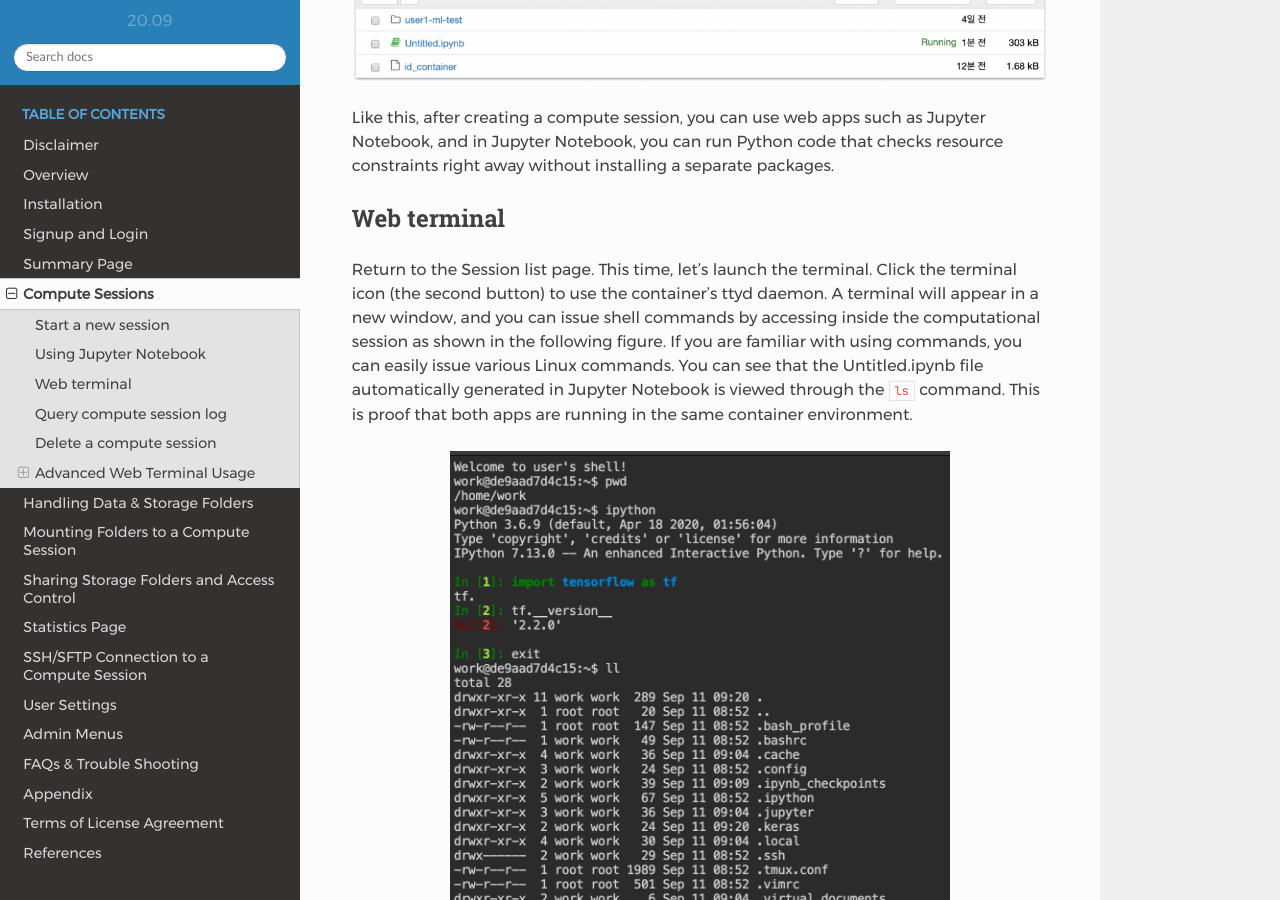
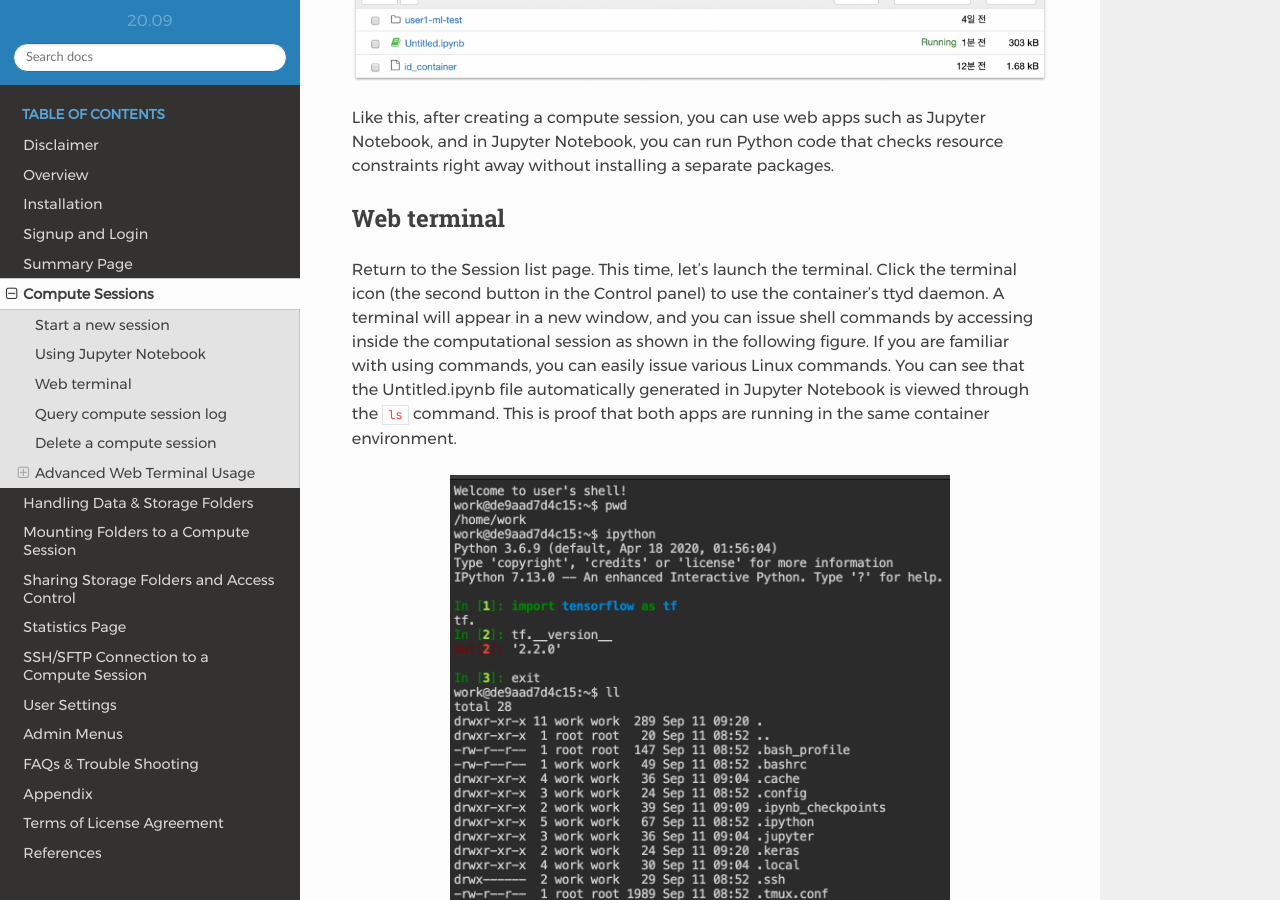
Before and after one commit to lablup/backend.ai-docs-webui, a Sphinx documentation site: the page built from docs/sessions_all/sessions_all.rst, in a window 1280 px wide and 900 px high, scrolled down 6814 px. Built offline with Sphinx 7.4.7 and the Read the Docs theme 2.0.0, drawn with Linux system fonts in a browser that asks for light colours.

Commit message:
added detail for button location

```diff
--- a/docs/sessions_all/sessions_all.rst
+++ b/docs/sessions_all/sessions_all.rst
@@ -208,7 +208,7 @@ Web terminal
 ------------
 
 Return to the Session list page. This time, let's launch the terminal. Click the
-terminal icon (the second button) to use the container's ttyd daemon. A terminal
+terminal icon (the second button in the Control panel) to use the container's ttyd daemon. A terminal
 will appear in a new window, and you can issue shell commands by accessing
 inside the computational session as shown in the following figure. If you are
 familiar with using commands, you can easily issue various Linux commands. You
```
